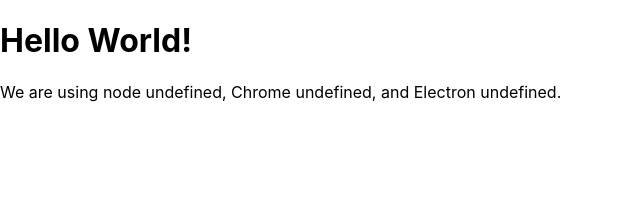
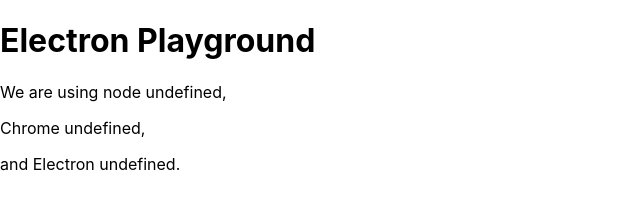
Before and after one commit to zacharynewton-wk/s16-wgetter, an Electron app: page index.html in a window 800 px wide. Shown: the whole page, without its empty margins (0-640 px from the left). Drawn offline with Linux system fonts and the light colour scheme.

Commit message:
Placeholder app stuff to see it work

```diff
--- a/index.html
+++ b/index.html
@@ -3,13 +3,13 @@
   <head>
     <meta charset="UTF-8">
     <meta name="viewport" content="width=device-width,initial-scale=1,shrink-to-fit=no">
-    <title>Hello World!</title>
+    <title>Electron Playground</title>
     <link rel="stylesheet" href="index.css">
   </head>
   <body>
-    <h1>Hello World!</h1>
-    We are using node <script>document.write(process.versions.node)</script>,
-    Chrome <script>document.write(process.versions.chrome)</script>,
-    and Electron <script>document.write(process.versions.electron)</script>.
+    <h1>Electron Playground</h1>
+    <p>We are using node <script>document.write(process.versions.node)</script>,</p>
+    <p>Chrome <script>document.write(process.versions.chrome)</script>,</p>
+    <p>and Electron <script>document.write(process.versions.electron)</script>.</p>
   </body>
 </html>
```
Also changed, not shown: main.js (+2 -8 lines).
